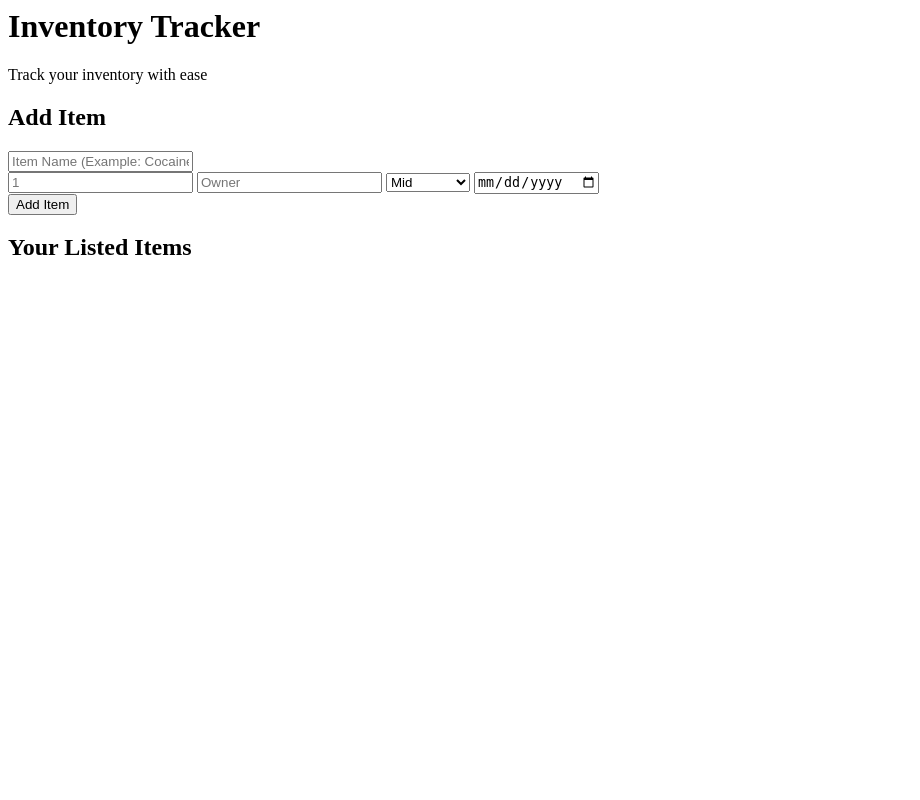
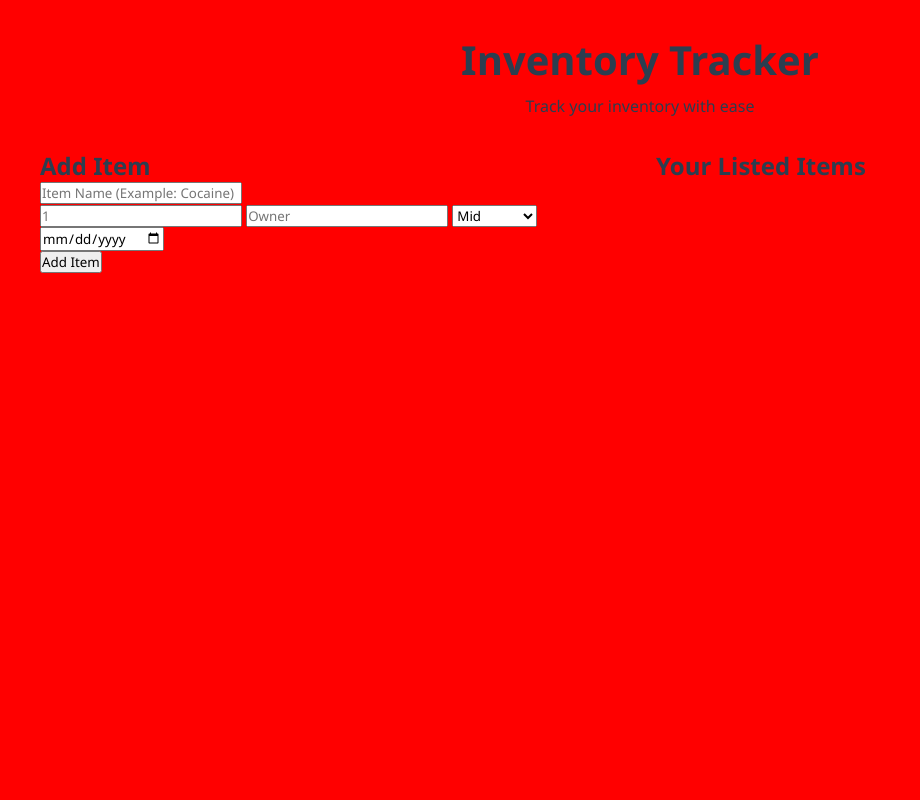
Before and after one commit to Maltiiski/Inventory-json-api, a Python web app: template templates/index.html in a window 1280 px wide. Shown: the whole page, without its empty margins (0-920 px from the left). Run offline with Jinja, Linux system fonts and the light colour scheme; the template is opened without the code that fills it, so the values that code supplies are empty.

Commit message:
stance on css

```diff
--- a/static/style.css
+++ b/static/style.css
@@ -6,3 +6,40 @@
     --inventory-color: #2ecc71;
     --border-radius: 8px;
 }
+
+* {
+    box-sizing: border-box;
+    margin: 0;
+    padding: 0;
+    font-family: 'Segoe UI', Tahoma, Geneva, Verdana, sans-serif;
+}
+
+body {
+    background-color: red;
+    color: var(--text-color);
+    padding: 2rem;
+}
+
+.app-header {
+    text-align: center;
+    margin-bottom: 2rem;
+}
+
+.app-header h1 {
+    font-size: 2.5rem;
+    margin-bottom: 0.5rem;
+}
+
+.dashboard {
+    display: grid;
+    grid-template-columns: 1fr 1fr;
+    gap: 2rem;
+    max-width: 1200px;
+    margin: 0 auto;
+}
+
+@media (max-width: 768px) {
+    .dashboard {
+        grid-template-columns: 1fr;
+    }
+}
--- a/templates/index.html
+++ b/templates/index.html
@@ -12,7 +12,7 @@
         </header>
 
         <main class="dashboard">
-            <section class="inventory-form">
+            <section id="inventory-form" class="panel">
                 <h2>Add Item</h2>
                 <form id="add-item-form">
                     <input type="text" id="item-name" placeholder="Item Name (Example: Cocaine)" required>
@@ -30,7 +30,7 @@
                 </form>
             </section>
 
-            <section class="inventory-list">
+            <section id="inventory-list" class="panel">
                 <h2>Your Listed Items</h2>
                 <div id="item-list"></div>
             </section>
```
